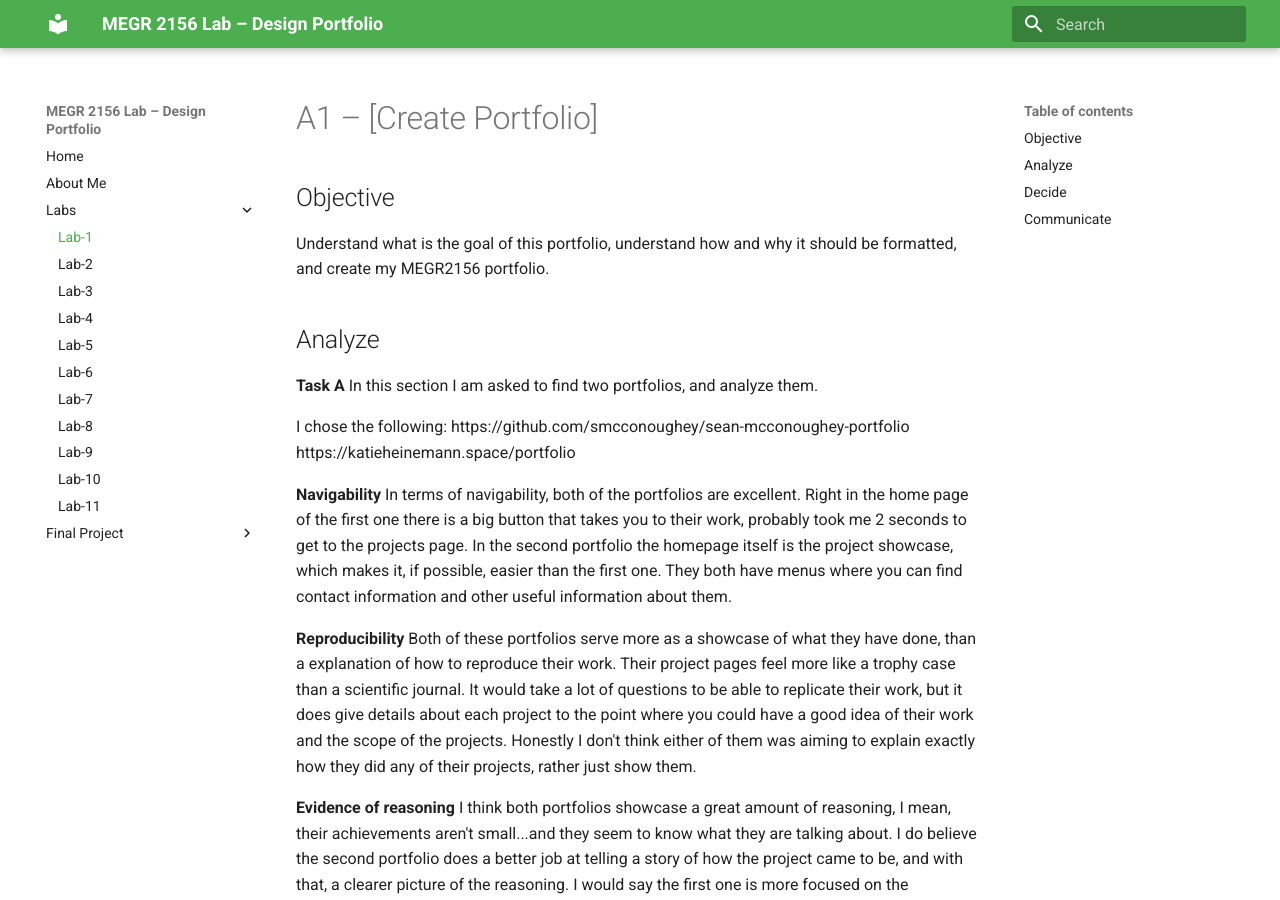
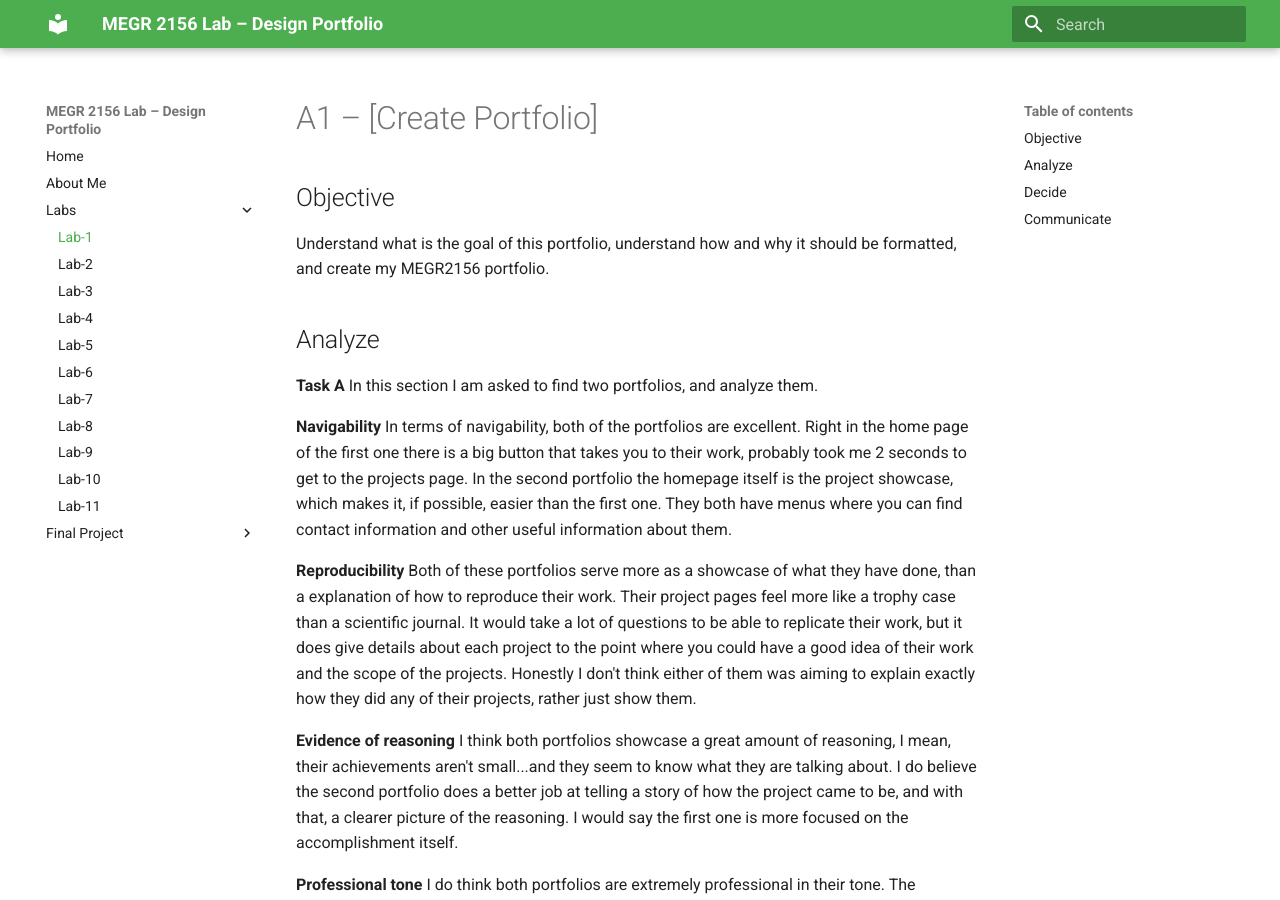
Before and after one commit to juanmasacova/MASACOVA-portfolio, an MkDocs documentation site: the page built from docs/Labs/L01/index.md, in a window 1280 px wide and 900 px high. Built offline with MkDocs 1.6.1 and Material for MkDocs 9.7.7, drawn with Linux system fonts in a browser that asks for light colours.

Commit message:
Update index.md

```diff
--- a/docs/Labs/L01/index.md
+++ b/docs/Labs/L01/index.md
@@ -10,10 +10,6 @@ Understand what is the goal of this portfolio, understand how and why it should
 ## Analyze
 **Task A**
 In this section I am asked to find two portfolios, and analyze them.
-
-I chose the following:
-https://github.com/smcconoughey/sean-mcconoughey-portfolio
-https://katieheinemann.space/portfolio
 
 **Navigability**
 In terms of navigability, both of the portfolios are excellent. Right in the home page of the first one there is a big button that takes you to their work, probably took me 2 seconds to get to the projects page. In the second portfolio the homepage itself is the project showcase, which makes it, if possible, easier than the first one. They both have menus where you can find contact information and other useful information about them.
```
